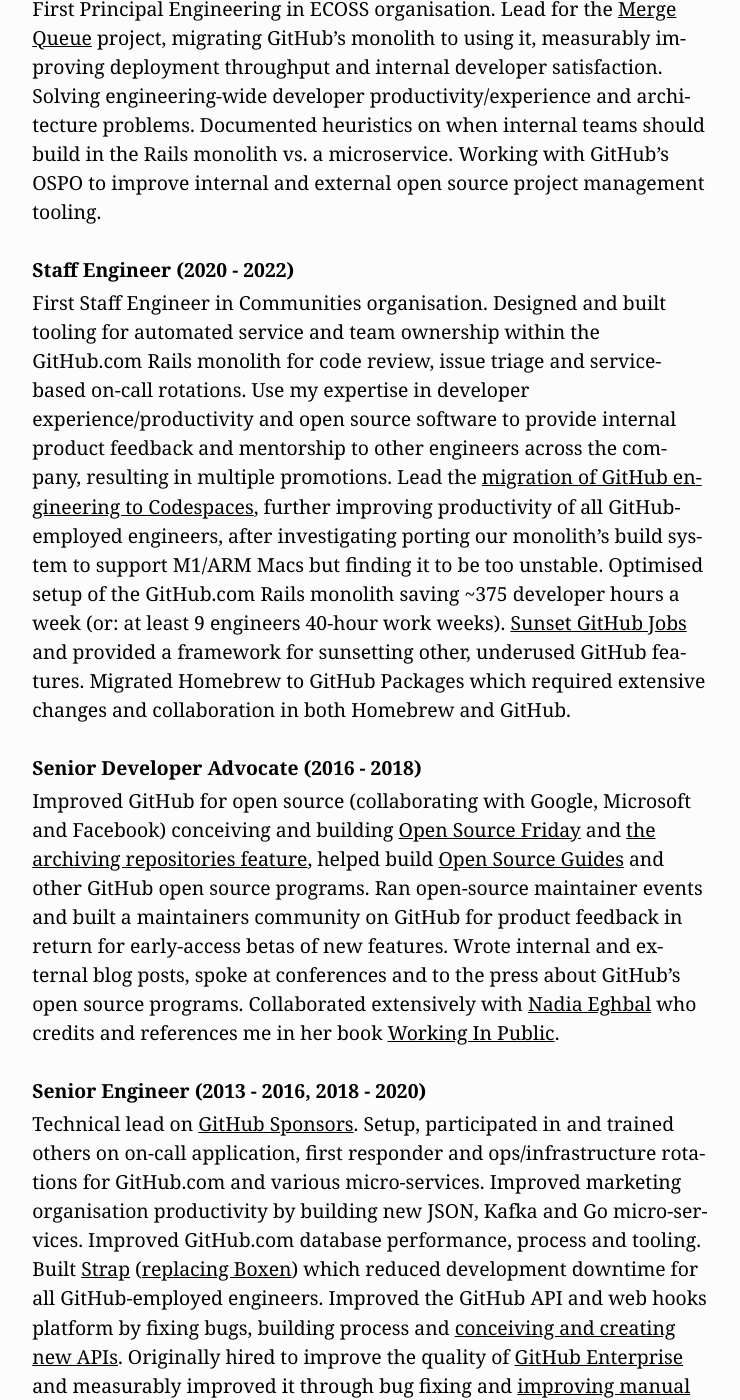
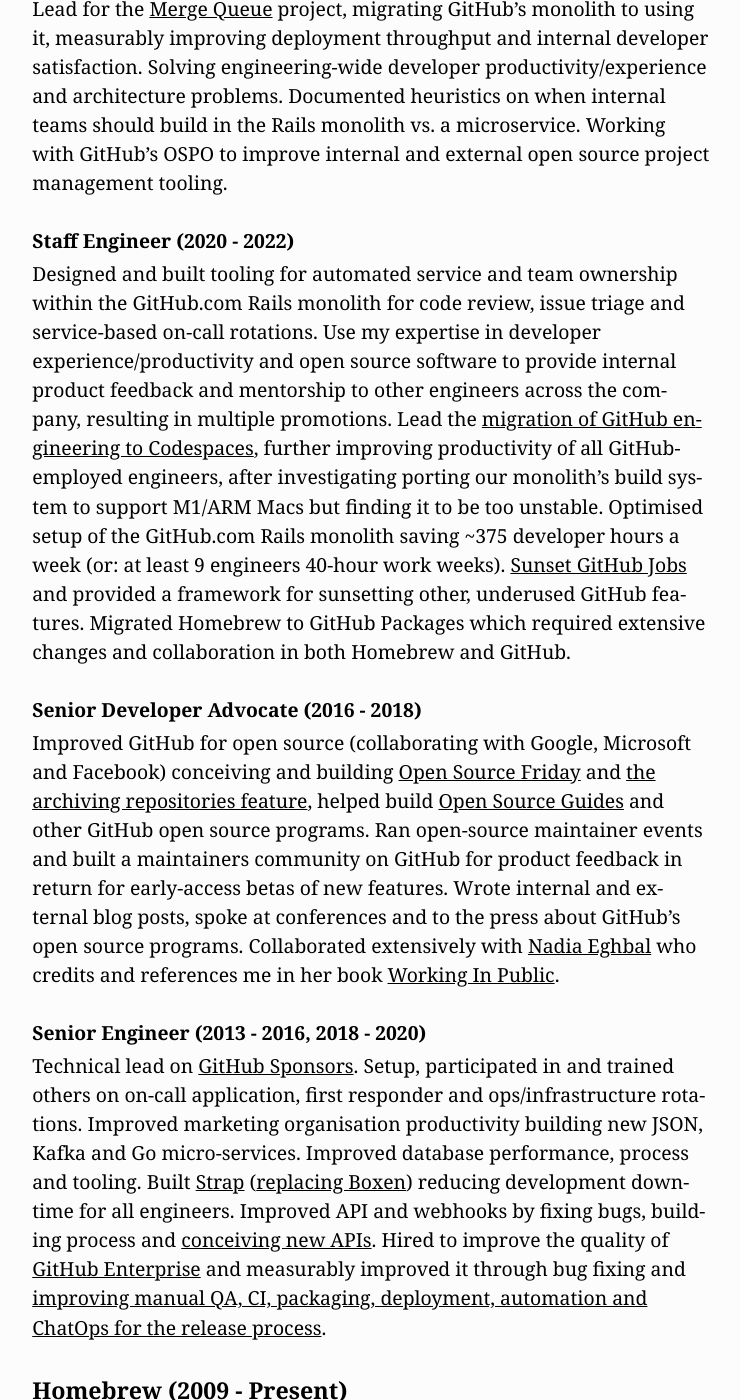
Before and after one commit to MikeMcQuaid/mikemcquaid.com, a Jekyll site: the page built from cv.md, in a window 1280 px wide and 1400 px high, scrolled down 653 px. Shown: the whole window, without its empty margins (269-1009 px from the left). Built offline with Jekyll 4.4.1, drawn with Linux system fonts in a browser that asks for light colours; some of the changed text lies outside the part shown.

Commit message:
cv: shorten more.

```diff
--- a/cv.md
+++ b/cv.md
@@ -17,11 +17,11 @@
 
 ##### Principal Engineer (2022 - Present)
 
-First Principal Engineering in ECOSS organisation. Lead for the [Merge Queue](https://docs.github.com/en/repositories/configuring-branches-and-merges-in-your-repository/configuring-pull-request-merges/managing-a-merge-queue) project, migrating GitHub's monolith to using it, measurably improving deployment throughput and internal developer satisfaction. Solving engineering-wide developer productivity/experience and architecture problems. Documented heuristics on when internal teams should build in the Rails monolith vs. a microservice. Working with GitHub's OSPO to improve internal and external open source project management tooling.
+Lead for the [Merge Queue](https://docs.github.com/en/repositories/configuring-branches-and-merges-in-your-repository/configuring-pull-request-merges/managing-a-merge-queue) project, migrating GitHub's monolith to using it, measurably improving deployment throughput and internal developer satisfaction. Solving engineering-wide developer productivity/experience and architecture problems. Documented heuristics on when internal teams should build in the Rails monolith vs. a microservice. Working with GitHub's OSPO to improve internal and external open source project management tooling.
 
 ##### Staff Engineer (2020 - 2022)
 
-First Staff Engineer in Communities organisation. Designed and built tooling for automated service and team ownership within the GitHub.com Rails monolith for code review, issue triage and service-based on-call rotations. Use my expertise in developer experience/productivity and open source software to provide internal product feedback and mentorship to other engineers across the company, resulting in multiple promotions. Lead the [migration of GitHub engineering to Codespaces](https://github.blog/2021-08-11-githubs-engineering-team-moved-codespaces/), further improving productivity of all GitHub-employed engineers, after investigating porting our monolith's build system to support M1/ARM Macs but finding it to be too unstable. Optimised setup of the GitHub.com Rails monolith saving ~375 developer hours a week (or: at least 9 engineers 40-hour work weeks). [Sunset GitHub Jobs](https://github.blog/changelog/2021-04-19-deprecation-notice-github-jobs-site/) and provided a framework for sunsetting other, underused GitHub features. Migrated Homebrew to GitHub Packages which required extensive changes and collaboration in both Homebrew and GitHub.
+Designed and built tooling for automated service and team ownership within the GitHub.com Rails monolith for code review, issue triage and service-based on-call rotations. Use my expertise in developer experience/productivity and open source software to provide internal product feedback and mentorship to other engineers across the company, resulting in multiple promotions. Lead the [migration of GitHub engineering to Codespaces](https://github.blog/2021-08-11-githubs-engineering-team-moved-codespaces/), further improving productivity of all GitHub-employed engineers, after investigating porting our monolith's build system to support M1/ARM Macs but finding it to be too unstable. Optimised setup of the GitHub.com Rails monolith saving ~375 developer hours a week (or: at least 9 engineers 40-hour work weeks). [Sunset GitHub Jobs](https://github.blog/changelog/2021-04-19-deprecation-notice-github-jobs-site/) and provided a framework for sunsetting other, underused GitHub features. Migrated Homebrew to GitHub Packages which required extensive changes and collaboration in both Homebrew and GitHub.
 
 ##### Senior Developer Advocate (2016 - 2018)
 
@@ -29,7 +29,7 @@
 
 ##### Senior Engineer (2013 - 2016, 2018 - 2020)
 
- Technical lead on [GitHub Sponsors](https://github.com/sponsors/). Setup, participated in and trained others on on-call application, first responder and ops/infrastructure rotations for GitHub.com and various micro-services. Improved marketing organisation productivity by building new JSON, Kafka and Go micro-services. Improved GitHub.com database performance, process and tooling. Built [Strap](https://github.com/MikeMcQuaid/strap) ([replacing Boxen]({% post_url 2016-06-15-replacing-boxen %})) which reduced development downtime for all GitHub-employed engineers. Improved the GitHub API and web hooks platform by fixing bugs, building process and [conceiving and creating new APIs](https://developer.github.com/changes/2016-02-24-commit-reference-sha-api/). Originally hired to improve the quality of [GitHub Enterprise](https://github.com/enterprise) and measurably improved it through bug fixing and [improving manual QA, CI, packaging, deployment, automation and ChatOps for the release process](https://github.blog/2015-10-06-runnable-documentation/).
+ Technical lead on [GitHub Sponsors](https://github.com/sponsors/). Setup, participated in and trained others on on-call application, first responder and ops/infrastructure rotations. Improved marketing organisation productivity building new JSON, Kafka and Go micro-services. Improved database performance, process and tooling. Built [Strap](https://github.com/MikeMcQuaid/strap) ([replacing Boxen]({% post_url 2016-06-15-replacing-boxen %})) reducing development downtime for all engineers. Improved API and webhooks by fixing bugs, building process and [conceiving new APIs](https://developer.github.com/changes/2016-02-24-commit-reference-sha-api/). Hired to improve the quality of [GitHub Enterprise](https://github.com/enterprise) and measurably improved it through bug fixing and [improving manual QA, CI, packaging, deployment, automation and ChatOps for the release process](https://github.blog/2015-10-06-runnable-documentation/).
 
 #### [Homebrew](https://github.com/Homebrew/homebrew/) (2009 - Present)
 
@@ -45,9 +45,7 @@
 
 #### [Mendeley](https://www.mendeley.com/?interaction_required=false) (2008 - 2009)
 
-[First non-founder employee](https://blog.mendeley.com/start-up-life/mike-arthur-joins-team-mendeley/) and lead developer for Mendeley Desktop. Setup all Linux servers and software systems. Created a workflow focused on quick deployment and high quality through automated Buildbot builds, tests, CPack packages for Windows, Mac and Linux. Designed, ran technical interviews and personally [recruited](https://blog.mendeley.com/start-up-life/introducing-fred-amir-and-a-bond-villain/) [three](https://blog.mendeley.com/academic-life/an-excellent-euroscience-adventure-part-ii/) [engineers](https://blog.mendeley.com/research-miscellanea/a-new-knight-joins-mendeleys-round-table/). These changes were instrumental in laying the technical foundation of the organisation.
-
-Ported Qt/MSVC++ application from Windows to CMake, macOS and Linux. Fought for successful Linux port. Proposed, implemented the [successful](https://blog.mendeley.com/academic-features/mendeley-desktop-the-mvc-strikes-back/) [rewrite](https://blog.mendeley.com/2008/11/04/mendeley-desktop-the-about-dialogue-and-the-refactor/) of problematic contracted legacy code creating a faster application and happier users. Designed, implemented the REST XML protocol used between Mendeley Desktop and Web.
+[First non-founder employee](https://blog.mendeley.com/start-up-life/mike-arthur-joins-team-mendeley/) and lead developer for Mendeley Desktop Qt/MSVC++ application, which I ported from Windows to macOS and Linux. Setup all servers. Implemented continuous delivery and deployment through Buildbot and CPack packaging for all OSs. Designed, ran interviews and personally [recruited](https://blog.mendeley.com/start-up-life/introducing-fred-amir-and-a-bond-villain/) [three](https://blog.mendeley.com/academic-life/an-excellent-euroscience-adventure-part-ii/) [engineers](https://blog.mendeley.com/research-miscellanea/a-new-knight-joins-mendeleys-round-table/). [Successfully](https://blog.mendeley.com/academic-features/mendeley-desktop-the-mvc-strikes-back/) [rewrote](https://blog.mendeley.com/2008/11/04/mendeley-desktop-the-about-dialogue-and-the-refactor/) problematic contractor code. Designed, implemented the REST protocol between Desktop and Web.
 
 #### [BT](http://www.bt.com/) (2007 - 2008)
 
```
